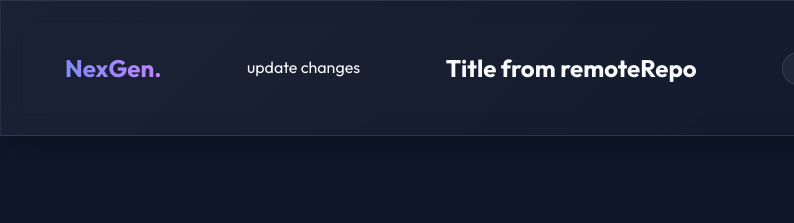
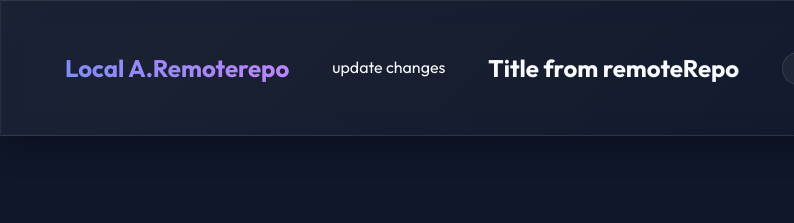
Before and after one commit to MarwaSami/R2-26-Front-Aswan, a plain HTML site: page index.html in a window 1280 px wide. Shown: the top 223 px of the page, 0-794 px from the left. Drawn offline with nearby package versions, Linux system fonts and the light colour scheme; no server answers.

Commit message:
adjust logo from local A

```diff
--- a/index.html
+++ b/index.html
@@ -11,7 +11,7 @@
 <body data-theme="dark">
     <!-- Navigation -->
     <nav class="glass">
-        <div class="logo">NexGen.</div>
+        <div class="logo">Local A.Remoterepo</div>
         <p>
         update changes
         </p>
```
